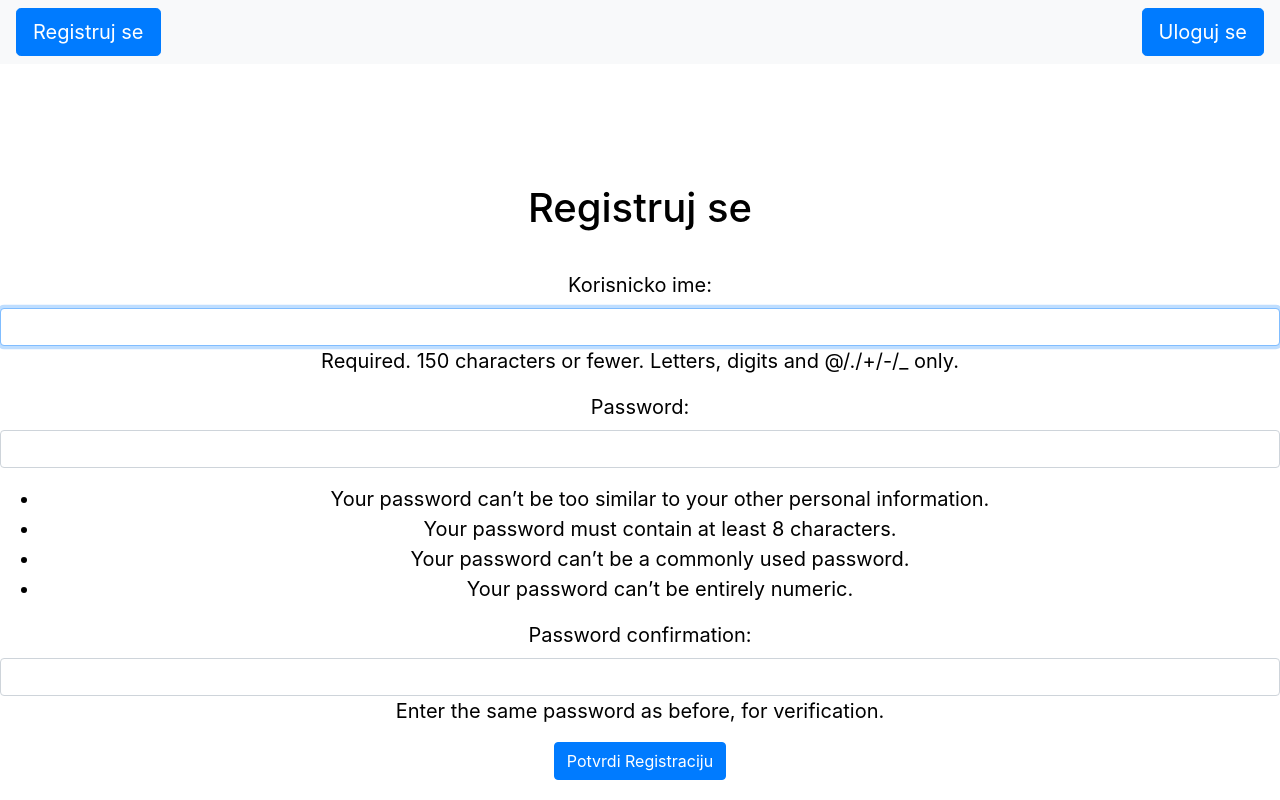
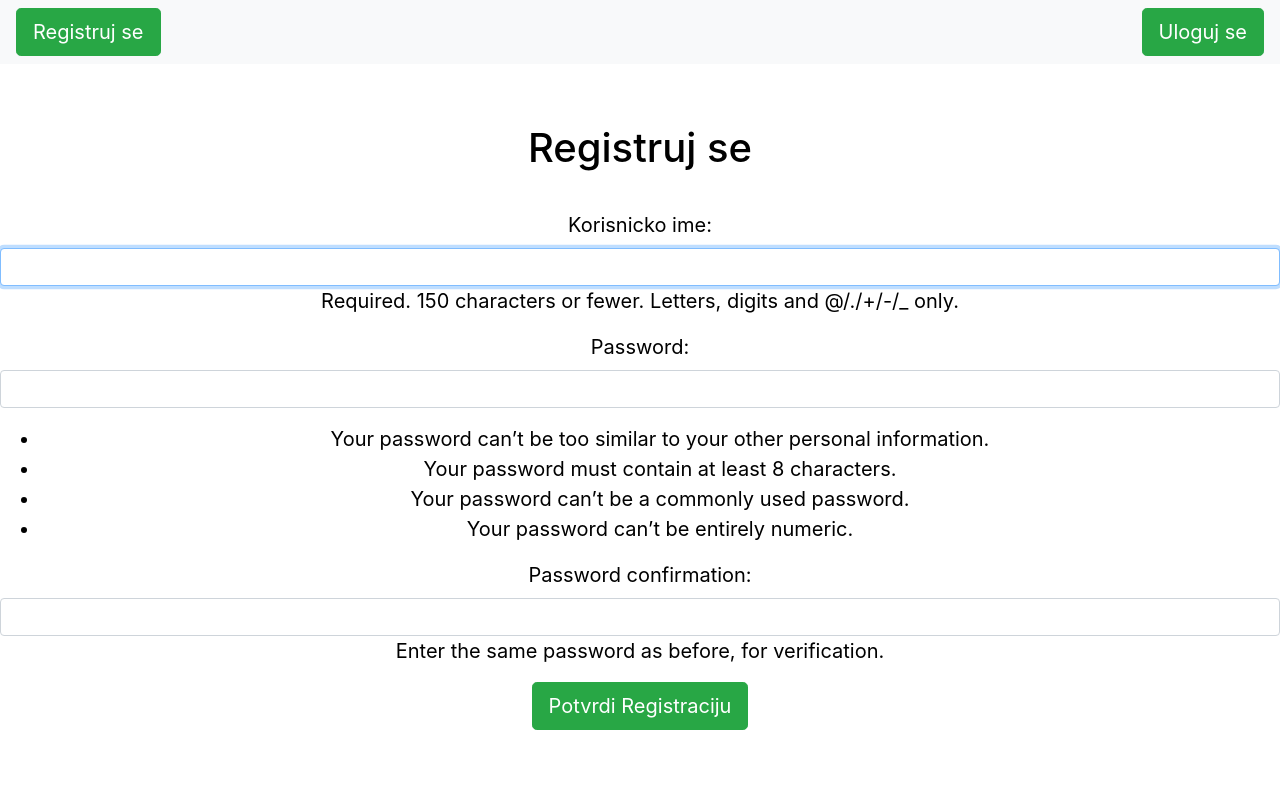
Before and after one commit to deki90to/MojServis-Python-Django, a Django app: page /users/register/ in a window 1280 px wide. Run offline with Django 3.2, Linux system fonts and the light colour scheme; some libraries are stand-ins or nearby versions.

Commit message:
lg buttons

```diff
--- a/project/app/templates/base.html
+++ b/project/app/templates/base.html
@@ -21,8 +21,8 @@
     {% if not user.is_authenticated %}
 
         <nav class="navbar bg-light">
-            <a href="{% url 'register' %}" class="btn btn-primary btn-lg"> Registruj se</a>
-            <a href="{% url 'login' %}" class="btn btn-primary btn-lg"> Uloguj se </a>
+            <a href="{% url 'register' %}" class="btn btn-success btn-lg"> Registruj se</a>
+            <a href="{% url 'login' %}" class="btn btn-success btn-lg"> Uloguj se </a>
         </nav>
 
     {% else %}
--- a/project/users/templates/registration/login.html
+++ b/project/users/templates/registration/login.html
@@ -4,14 +4,14 @@
 
 {% block content %}
 <center>
-<br><br><br>
+<br>
 <h1> Uloguj se </h1>
 <br>
 <div class="form-group">
 	<form method="POST">
 		{% csrf_token %}
 		{{ form.as_p }}
-		<button class="btn btn-primary"> Uloguj se </button>
+		<button class="btn btn-success btn-lg"> Uloguj se </button>
 	</form>
 </div>
 </center>
--- a/project/users/templates/registration/register.html
+++ b/project/users/templates/registration/register.html
@@ -4,14 +4,14 @@
 
 {% block content %}
 <center>
-<br><br><br>
+<br>
 <h1> Registruj se </h1>
 <br>
 <div class="form-group">
 	<form method="POST">
 		{% csrf_token %}
 		{{ form.as_p }}
-		<button class="btn btn-primary"> Potvrdi Registraciju </button>
+		<button class="btn btn-success btn-lg"> Potvrdi Registraciju </button>
 	</form>
 </div>
 </center>
```
Also changed, not shown: project/db.sqlite3.
